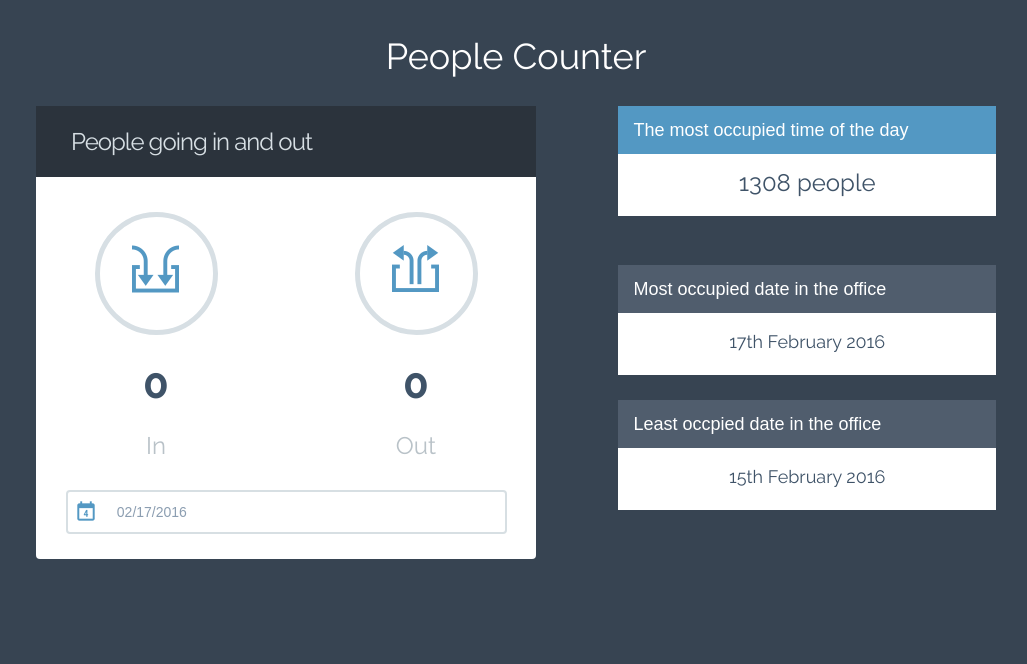
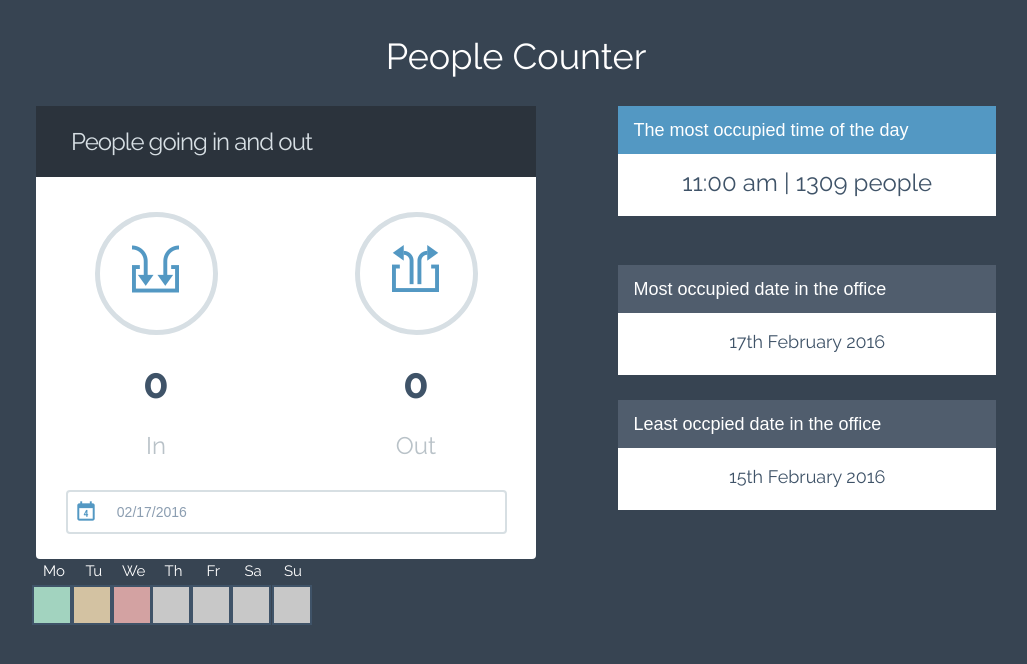
Before and after one commit to lorentzlasson/modcam-visualize, a website: page public/index.html in a window 1280 px wide. Shown: the whole page, without its empty margins (124-1151 px from the left). Drawn offline with nearby package versions, Linux system fonts and the light colour scheme.

Commit message:
fourth or something idk

```diff
--- a/public/css/peoplecounter.css
+++ b/public/css/peoplecounter.css
@@ -132,7 +132,41 @@ input:focus {
 	top: 4px;
 	left: 3px;
 }
-
+ul {
+	position: relative;
+}
+ul.days-data {
+	margin-top: -45px;
+}
+ul.days-text li {
+	width: 36px;
+	height: 36px;
+	color: #fff;
+	display: inline-block;
+	text-align: center;
+}
+ul.days-data li {
+	width: 36px;
+	height: 36px;
+	margin-left: -4px;
+	display: inline-block;
+	border: 2px solid #3f5368;
+}
+ul.days-data li:last-child {
+	margin-left: -3px;
+}
+.green {
+	background: #a2d3bf;
+}
+.yellow {
+	background: #d3c2a2;
+}
+.red {
+	background: #d3a2a2;
+}
+.none {
+	background: #c8c8c8;
+}
 .ui-datepicker {
 	background: #fff;
 	width: 17em;
--- a/public/index.html
+++ b/public/index.html
@@ -45,7 +45,7 @@
        <section id="widgets">
          <div class="widget day">
            <div class="title">The most occupied time of the day</div>
-              <div class="number">1308 people</div>
+              <div class="number">11:00 am | 1309 people</div>
          </div>
          <br>
           <div class="widget">
@@ -59,8 +59,27 @@
        </section>
      </div>
    </div>
+   <ul class="days-text">
+     <li>Mo</li>
+     <li>Tu</li>
+     <li>We</li>
+     <li>Th</li>
+     <li>Fr</li>
+     <li>Sa</li>
+     <li>Su</li>
+   </ul>
+   <ul class="days-data">
+   <li class="green"></li>
+   <li class="yellow"></li>
+   <li class="red"></li>
+   <li class="none"></li>
+   <li class="none"></li>
+   <li class="none"></li>
+   <li class="none"></li>
+  </ul>
+ </div>
 
- </div>
+
  <script src="http://code.jquery.com/jquery-latest.min.js" type="text/javascript"></script>
  <script src="http://code.jquery.com/ui/1.11.4/jquery-ui.js"></script>
  <script src="js/app.js" type="text/javascript"></script>
```
